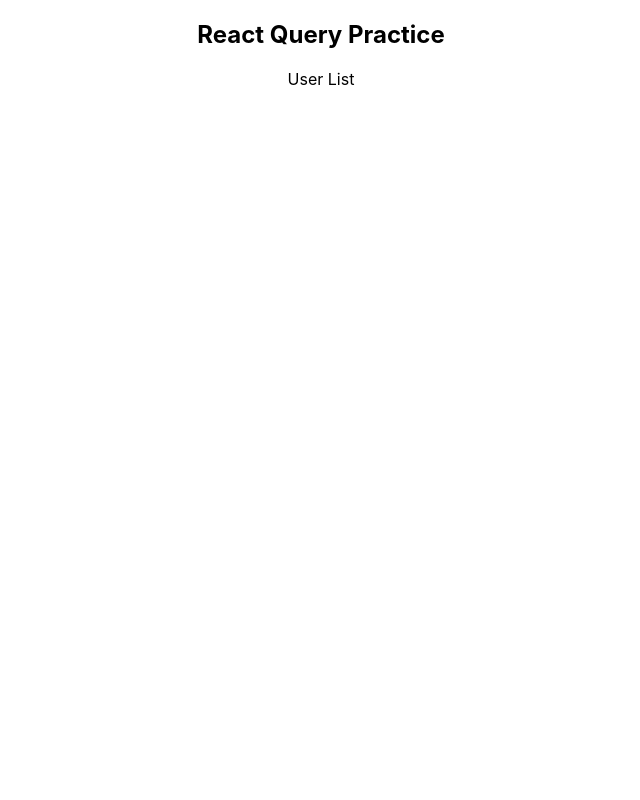
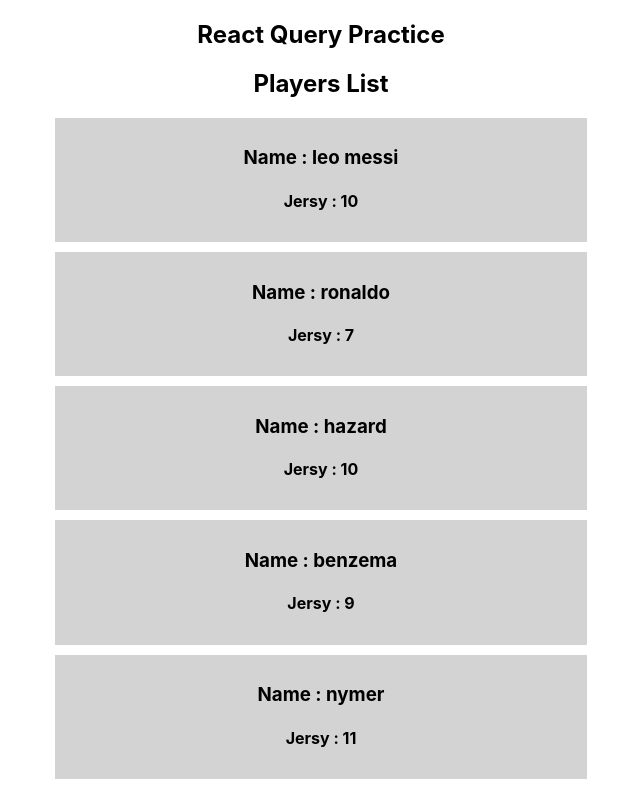
Before and after one commit to Mohimenol-Islam-Munna/React-Query, a React (Create React App) app in the folder react-query-complete/: page / in a window 1280 px wide. Shown: the whole page, without its empty margins (319-959 px from the left). Built offline with nearby package versions, Linux system fonts and the light colour scheme; data requests are answered from the project's data file.

Commit message:
useQuery

```diff
--- a/react-query-complete/db.json
+++ b/react-query-complete/db.json
@@ -3,35 +3,35 @@
     {
       "id": 1,
       "name": "leo messi",
-      "jesy": 10,
+      "jersy": 10,
       "club": "psg",
       "country": "argentina"
     },
     {
       "id": 2,
       "name": "ronaldo",
-      "jesy": 7,
+      "jersy": 7,
       "club": "mu",
       "country": "portugal"
     },
     {
       "id": 3,
       "name": "hazard",
-      "jesy": 10,
+      "jersy": 10,
       "club": "rm",
       "country": "belgium"
     },
     {
       "id": 4,
       "name": "benzema",
-      "jesy": 9,
+      "jersy": 9,
       "club": "rm",
       "country": "france"
     },
     {
       "id": 5,
       "name": "nymer",
-      "jesy": 11,
+      "jersy": 11,
       "club": "psg",
       "country": "brazil"
     }
--- a/react-query-complete/package.json
+++ b/react-query-complete/package.json
@@ -6,10 +6,12 @@
     "@testing-library/jest-dom": "^5.16.4",
     "@testing-library/react": "^13.3.0",
     "@testing-library/user-event": "^13.5.0",
+    "axios": "^0.27.2",
     "json-server": "^0.17.0",
     "react": "^18.2.0",
     "react-dom": "^18.2.0",
     "react-query": "^3.39.1",
+    "react-router-dom": "^6.3.0",
     "react-scripts": "5.0.1",
     "web-vitals": "^2.1.4"
   },
--- a/react-query-complete/src/App.js
+++ b/react-query-complete/src/App.js
@@ -2,7 +2,7 @@ import React from "react";
 import { QueryClient, QueryClientProvider } from "react-query";
 import "./App.css";
 
-import User from "./components/User";
+import User from "./components/Players";
 
 // creact query client
 const queryClient = new QueryClient();
--- /dev/null
+++ b/react-query-complete/src/components/Players.js
@@ -0,0 +1,41 @@
+import React from "react";
+import { useQuery } from "react-query";
+import axios from "axios";
+
+// useQuery accept two arguments
+// 1. unique name
+// 2. a function
+// 3. useQuery return an object with many properties
+
+const getPlayers = () => {
+  return axios.get("http://localhost:4400/players");
+};
+
+const Players = () => {
+  const { isLoading, error, data } = useQuery("Players", getPlayers);
+
+  if (isLoading) {
+    return <h2>Loading...</h2>;
+  }
+
+  return (
+    <div>
+      <h2>Players List</h2>
+      {data?.data.map((player) => (
+        <div
+          style={{
+            width: "40%",
+            padding: "10px",
+            backgroundColor: "lightgray",
+            margin: "10px auto 0px",
+          }}
+        >
+          <h3>Name : {player.name}</h3>
+          <h4>Jersy : {player.jersy}</h4>
+        </div>
+      ))}
+    </div>
+  );
+};
+
+export default Players;
--- a/react-query-complete/src/components/User.js
+++ /dev/null
@@ -1,17 +0,0 @@
-import React from "react";
-import { useQueryClient, useQuery, useMutation } from "react-query";
-
-const User = () => {
-  const queryClient = useQueryClient();
-
-  const result = useQuery(
-    "Users",
-    "https://jsonplaceholder.typicode.com/posts"
-  );
-
-  console.log("result ::", result);
-
-  return <div>User List</div>;
-};
-
-export default User;
```
Also changed, not shown: 1 other file (tests, documents, lock files or other folders).
